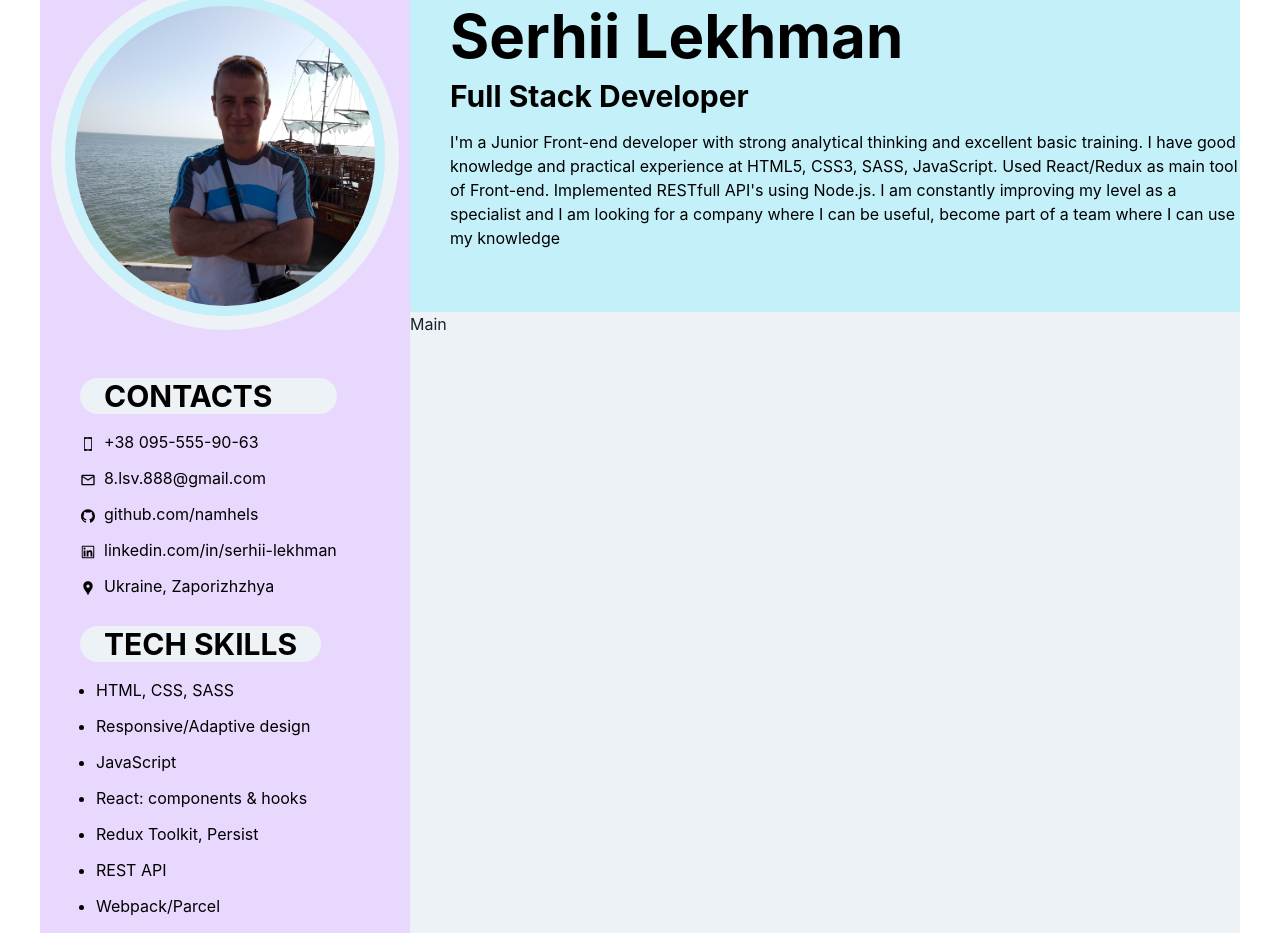
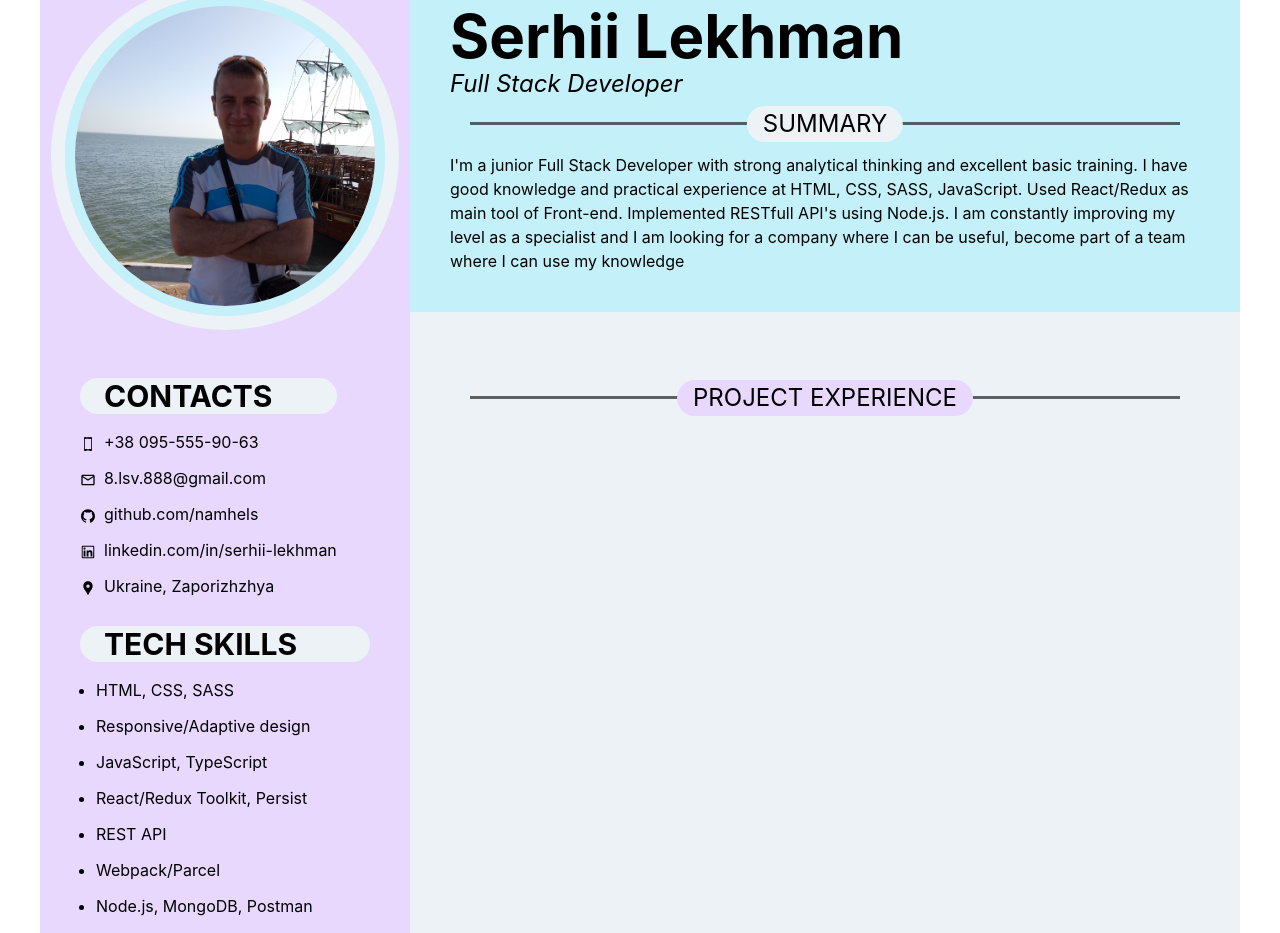
Before and after one commit to namhels/CV-Serhii-Lekhman, a React (Create React App) app: page / in a window 1280 px wide. Shown: the part 158-1091 px from the top of the page. Built offline with nearby package versions, Linux system fonts and the light colour scheme.

Commit message:
add Main

```diff
--- a/src/components/App.jsx
+++ b/src/components/App.jsx
@@ -1,5 +1,7 @@
-import { Flex, Grid, GridItem, Heading, Text } from '@chakra-ui/react';
+import { Flex, Grid } from '@chakra-ui/react';
 import Aside from './Aside';
+import Header from './Header';
+import Main from './Main';
 
 export const App = () => {
   return (
@@ -12,33 +14,8 @@ export const App = () => {
         w="1200px"
       >
         <Aside />
-        <GridItem
-          bg="cyan.100"
-          area={'header'}
-          pl={10}
-          pt={16}
-          color="black"
-          borderTopRightRadius="30px"
-        >
-          <Heading as="h1" size="3xl">
-            Serhii Lekhman
-          </Heading>
-          <Heading as="h2" size="lg" mt={3}>
-            Full Stack Developer
-          </Heading>
-          <Text fontSize="md" mt={4}>
-            I'm a Junior Front-end developer with strong analytical thinking and
-            excellent basic training. I have good knowledge and practical
-            experience at HTML5, CSS3, SASS, JavaScript. Used React/Redux as
-            main tool of Front-end. Implemented RESTfull API's using Node.js. I
-            am constantly improving my level as a specialist and I am looking
-            for a company where I can be useful, become part of a team where I
-            can use my knowledge
-          </Text>
-        </GridItem>
-        <GridItem bg="gray.100" area={'main'} borderBottomRightRadius="30px">
-          Main
-        </GridItem>
+        <Header />
+        <Main />
       </Grid>
     </Flex>
   );
--- a/src/components/Aside.jsx
+++ b/src/components/Aside.jsx
@@ -1,6 +1,5 @@
 import {
   Box,
-  // Avatar,
   Flex,
   GridItem,
   Heading,
@@ -33,17 +32,15 @@ const Aside = () => {
             />
           </Box>
         </Box>
-        {/* <Avatar
-          w="300px"
-          h="300px"
-          name="Serhii Lekhman"
-          src={SerhiiLekhman}
-          showBorder
-          border="5px"
-          borderColor="gray.200"
-        /> */}
       </Flex>
-      <Flex direction="column" align="start" pl={10} py={12} color="black">
+      <Flex
+        direction="column"
+        align="start"
+        pl={10}
+        pr={10}
+        py={12}
+        color="black"
+      >
         <Flex direction="column">
           <Heading as="h2" size="lg" px={6} bg="gray.100" borderRadius="full">
             CONTACTS
@@ -89,13 +86,12 @@ const Aside = () => {
           <UnorderedList spacing={3} mt={4}>
             <ListItem>HTML, CSS, SASS</ListItem>
             <ListItem>Responsive/Adaptive design</ListItem>
-            <ListItem>JavaScript</ListItem>
-            <ListItem>React: components & hooks</ListItem>
-            <ListItem>Redux Toolkit, Persist</ListItem>
+            <ListItem>JavaScript, TypeScript</ListItem>
+            <ListItem>React/Redux Toolkit, Persist</ListItem>
             <ListItem>REST API</ListItem>
             <ListItem>Webpack/Parcel</ListItem>
-            <ListItem>Node.js</ListItem>
-            <ListItem>MongoDB</ListItem>
+            <ListItem>Node.js, MongoDB, Postman</ListItem>
+            <ListItem>Chakra UI, Material UI, Styled-Components</ListItem>
           </UnorderedList>
         </Flex>
         <Flex direction="column" mt={7}>
@@ -117,8 +113,8 @@ const Aside = () => {
           </Heading>
           <UnorderedList spacing={3} mt={4}>
             <ListItem>English - intermediate</ListItem>
-            <ListItem>Ukrainian - Native</ListItem>
-            <ListItem>Russian - Native</ListItem>
+            <ListItem>Ukrainian - native</ListItem>
+            <ListItem>Russian - native</ListItem>
           </UnorderedList>
         </Flex>
       </Flex>
--- /dev/null
+++ b/src/components/Header.jsx
@@ -0,0 +1,44 @@
+import {
+  AbsoluteCenter,
+  Box,
+  Divider,
+  GridItem,
+  Heading,
+  Text,
+} from '@chakra-ui/react';
+
+const Header = () => {
+  return (
+    <GridItem
+      bg="cyan.100"
+      area={'header'}
+      px={10}
+      pt={16}
+      color="black"
+      borderTopRightRadius="30px"
+    >
+      <Heading as="h1" size="3xl">
+        Serhii Lekhman
+      </Heading>
+      <Text as="i" fontSize="2xl" mt={6}>
+        Full Stack Developer
+      </Text>
+      <Box position="relative" padding="5">
+        <Divider borderBottomWidth="3px" borderColor="black" />
+        <AbsoluteCenter fontSize="2xl" bg="gray.100" px="4" borderRadius="full">
+          SUMMARY
+        </AbsoluteCenter>
+      </Box>
+      <Text fontSize="md" mt={2}>
+        I'm a junior Full Stack Developer with strong analytical thinking and
+        excellent basic training. I have good knowledge and practical experience
+        at HTML, CSS, SASS, JavaScript. Used React/Redux as main tool of
+        Front-end. Implemented RESTfull API's using Node.js. I am constantly
+        improving my level as a specialist and I am looking for a company where
+        I can be useful, become part of a team where I can use my knowledge
+      </Text>
+    </GridItem>
+  );
+};
+
+export default Header;
--- /dev/null
+++ b/src/components/Main.jsx
@@ -0,0 +1,28 @@
+import { Box, GridItem, Divider, AbsoluteCenter } from '@chakra-ui/react';
+
+const Main = () => {
+  return (
+    <GridItem
+      bg="gray.100"
+      area={'main'}
+      px={10}
+      pt={16}
+      color="black"
+      borderBottomRightRadius="30px"
+    >
+      <Box position="relative" padding="5">
+        <Divider borderBottomWidth="3px" borderColor="black" />
+        <AbsoluteCenter
+          fontSize="2xl"
+          bg="purple.100"
+          px="4"
+          borderRadius="full"
+        >
+          PROJECT EXPERIENCE
+        </AbsoluteCenter>
+      </Box>
+    </GridItem>
+  );
+};
+
+export default Main;
```
